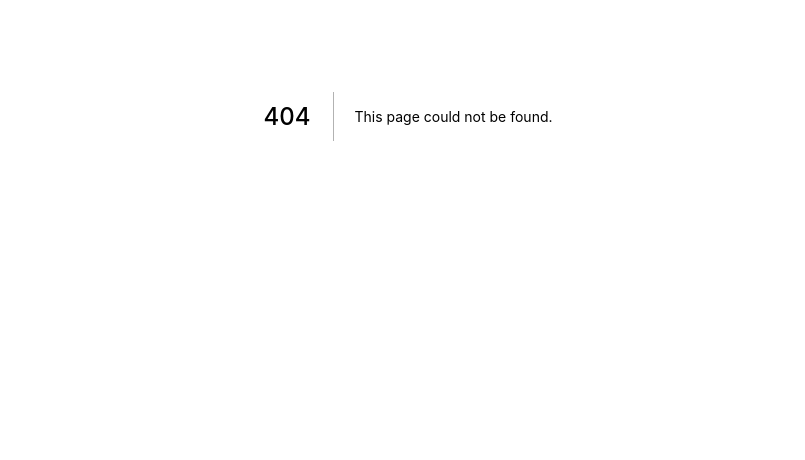
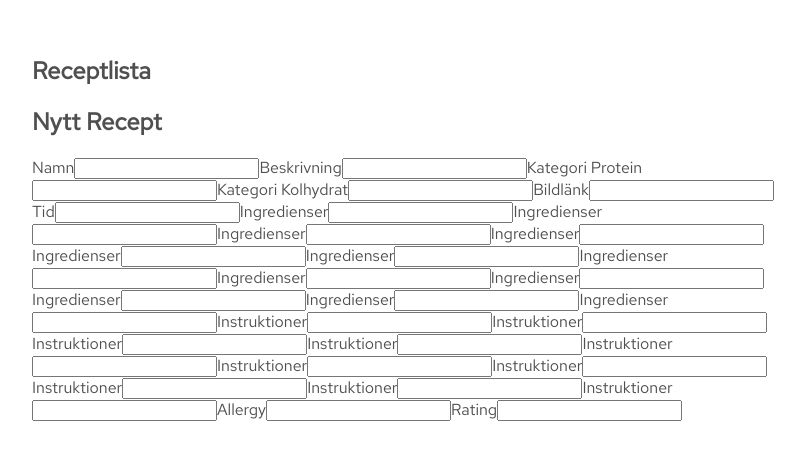
Before and after one commit to RealGobi/Project-X, a Next.js app: page /Admin in a window 1280 px wide. Before the commit this address had no page. Shown: the part 284-744 px from the top of the page, without its empty margins (232-1037 px from the left). Built offline with nearby package versions, Linux system fonts and the light colour scheme.

Commit message:
added a drawerlist and an adminsite

```diff
--- /dev/null
+++ b/src/pages/Admin.js
@@ -0,0 +1,50 @@
+import React from 'react';
+import Link from 'next/link';
+
+import Button from '../Components/Button/Button';
+
+export default function Admin() {
+  return (
+    <div className="Admin">
+      <div>
+        <h2>Receptlista</h2>
+      </div>
+      <div>
+        <h2>Nytt Recept</h2>
+        {/* <form action="send"> */}
+          <label>Namn<input type="text" /></label>
+          <label>Beskrivning<input type="text" /></label>
+          <label>Kategori Protein<input type="text" /></label>
+          <label>Kategori Kolhydrat<input type="text" /></label>
+          <label>Bildlänk<input type="text" /></label>
+          <label>Tid<input type="text" /></label>
+          <label>Ingredienser<input type="text" /></label>
+          <label>Ingredienser<input type="text" /></label>
+          <label>Ingredienser<input type="text" /></label>
+          <label>Ingredienser<input type="text" /></label>
+          <label>Ingredienser<input type="text" /></label>
+          <label>Ingredienser<input type="text" /></label>
+          <label>Ingredienser<input type="text" /></label>
+          <label>Ingredienser<input type="text" /></label>
+          <label>Ingredienser<input type="text" /></label>
+          <label>Ingredienser<input type="text" /></label>
+          <label>Ingredienser<input type="text" /></label>
+          <label>Ingredienser<input type="text" /></label>
+          <label>Instruktioner<input type="text" /></label>
+          <label>Instruktioner<input type="text" /></label>
+          <label>Instruktioner<input type="text" /></label>
+          <label>Instruktioner<input type="text" /></label>
+          <label>Instruktioner<input type="text" /></label>
+          <label>Instruktioner<input type="text" /></label>
+          <label>Instruktioner<input type="text" /></label>
+          <label>Instruktioner<input type="text" /></label>
+          <label>Instruktioner<input type="text" /></label>
+          <label>Instruktioner<input type="text" /></label>
+          <label>Allergy<input type="text" /></label>
+          <label>Rating<input type="text" /></label>
+        {/* </form><button type="submit"> Lägg till </button> */}
+
+      </div>
+    </div>
+  );
+}
--- a/src/pages/Recipt-page.js
+++ b/src/pages/Recipt-page.js
@@ -12,7 +12,7 @@ export default function ReciptPage() {
       <Page>
         <Recipt
           recipeIntro="Mumsfiliibaba"
-          recipeImg="https://placekitten.com/590/310"
+          recipeImg="https://placekitten.com/590/410"
           time="49"
           recipeIngredients="1 Apelsin"
           recipeInstructions="1. Ät choklad"
```
Also changed, not shown: src/Components/Drawerlist/drawerlist.js (added, +20 -0 lines).
